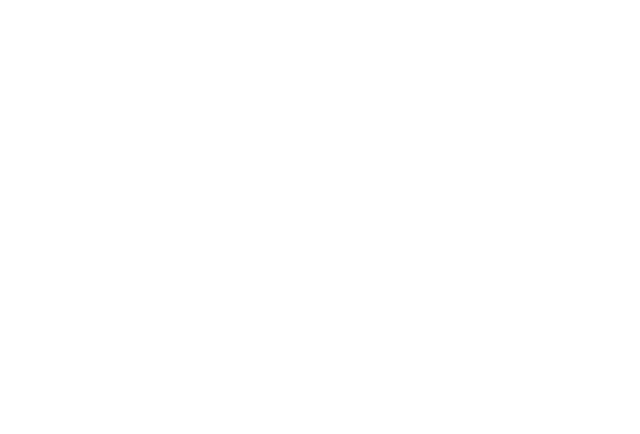
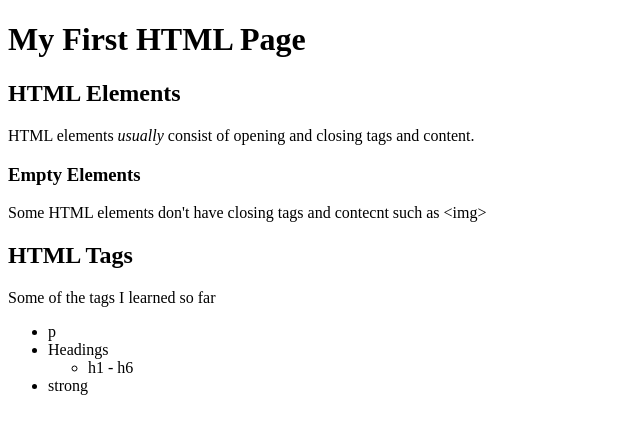
Before and after one commit to YuxuanLin-ca/cs5610, a plain HTML site: page session2/index.html in a window 1280 px wide. Shown: the whole page, without its empty margins (0-640 px from the left). Drawn offline with Linux system fonts and the light colour scheme.

Commit message:
added html brackets at img

```diff
--- a/session2/index.html
+++ b/session2/index.html
@@ -1,5 +1,31 @@
 <!DOCTYPE html>
 <html>
-  <head> </head>
-  <body></body>
+  <head>
+    <meta charset="utf-8" />
+  </head>
+  <body>
+    <h1>My First HTML Page</h1>
+    <h2>HTML Elements</h2>
+    <p>
+      HTML elements <em>usually</em> consist of opening and closing tags and
+      content.
+    </p>
+    <h3>Empty Elements</h3>
+    <p>
+      Some HTML elements don't have closing tags and contecnt such as
+      &lt;img&gt;
+    </p>
+    <h2>HTML Tags</h2>
+    <p>Some of the tags I learned so far</p>
+    <ul>
+      <li>p</li>
+      <li>
+        Headings
+        <ul>
+          <li>h1 - h6</li>
+        </ul>
+      </li>
+      <li>strong</li>
+    </ul>
+  </body>
 </html>
```
